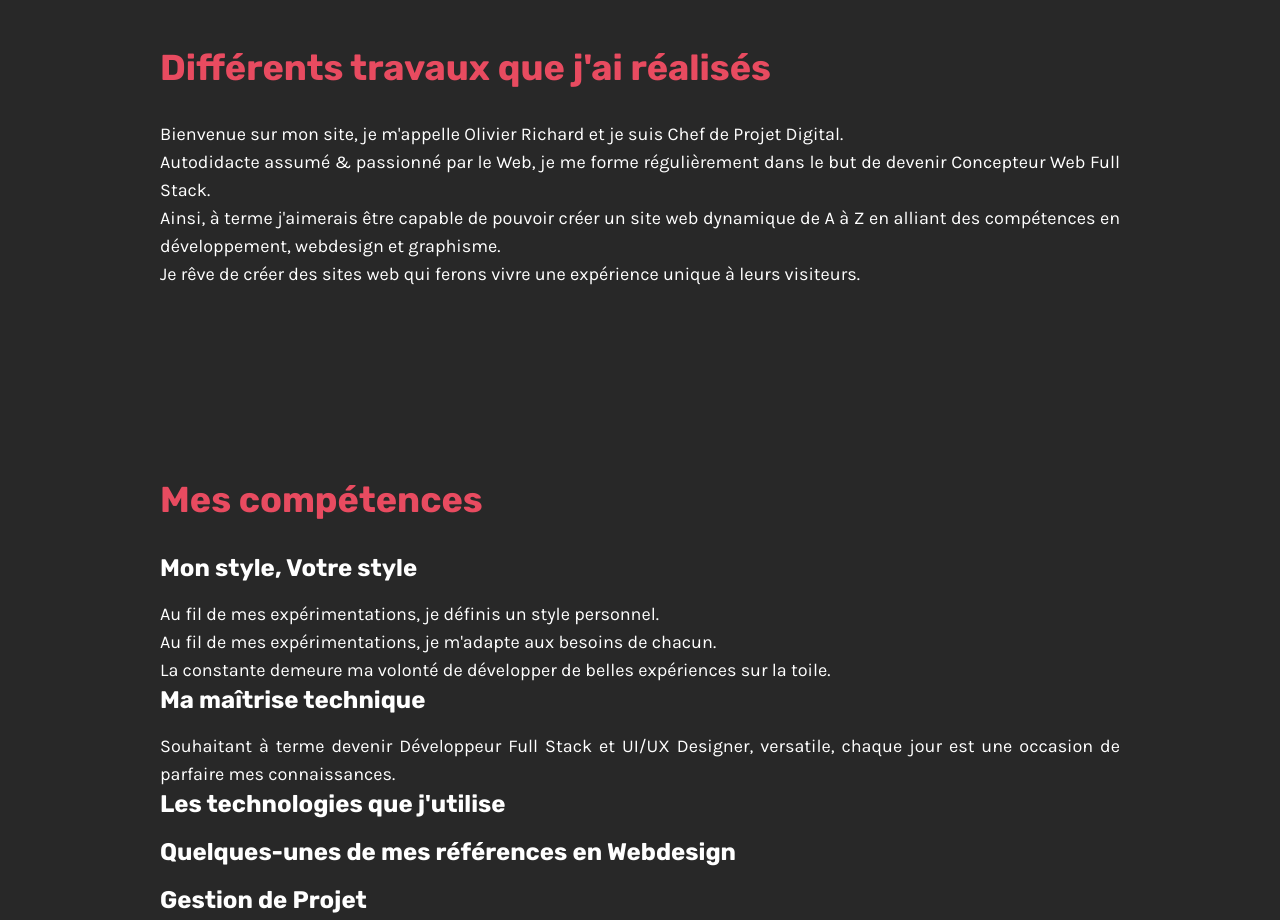
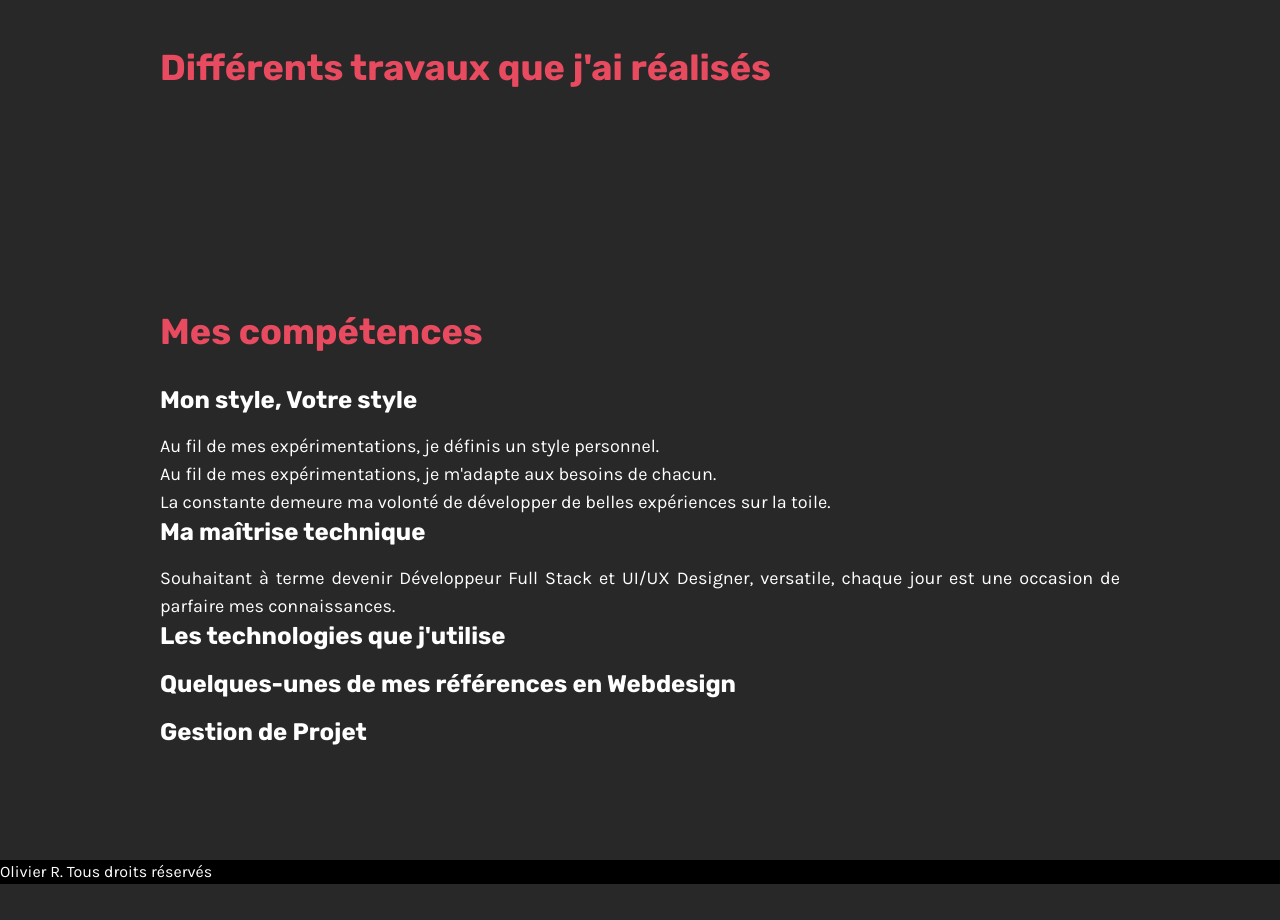
Before and after one commit to ShikiNoTsuna/portfolio-website-shiki, a website: page src/index.html in a window 1280 px wide. Shown: the part 1280-2200 px from the top of the page. After the commit the page ends 2164 px from the top, so only its background shows below. Drawn offline with nearby package versions, Linux system fonts and the light colour scheme; a web font is replaced by a local one.

```diff
--- a/src/index.html
+++ b/src/index.html
@@ -55,10 +55,6 @@
     <!-- projects section -->
     <section id="projects" class="px-40 py-24">
         <h1 class="font-rubik text-4xl font-bold text-brightRed pb-8">Différents travaux que j'ai réalisés</h1>
-        <p class="text-justify text-lg">Bienvenue sur mon site, je m'appelle Olivier Richard et je suis Chef de Projet Digital.</p>
-        <p class="text-justify text-lg">Autodidacte assumé & passionné par le Web, je me forme régulièrement dans le but de devenir Concepteur Web Full Stack.</p>
-        <p class="text-justify text-lg">Ainsi, à terme j'aimerais être capable de pouvoir créer un site web dynamique de A à Z en alliant des compétences en développement, webdesign et graphisme.</p>
-        <p class="text-justify text-lg">Je rêve de créer des sites web qui ferons vivre une expérience unique à leurs visiteurs.</p>
     </section>
 
     <!-- skills section -->
```
